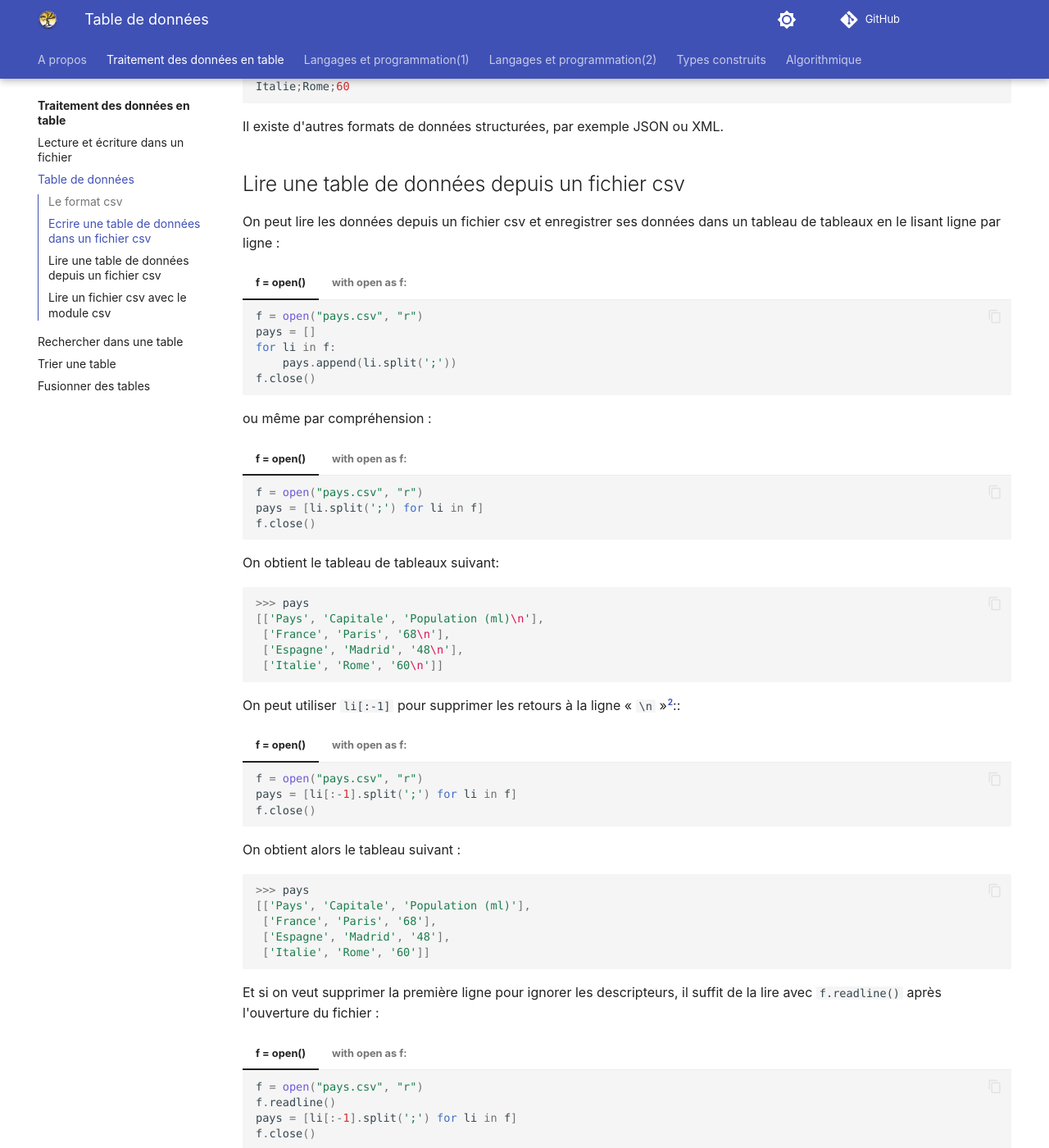
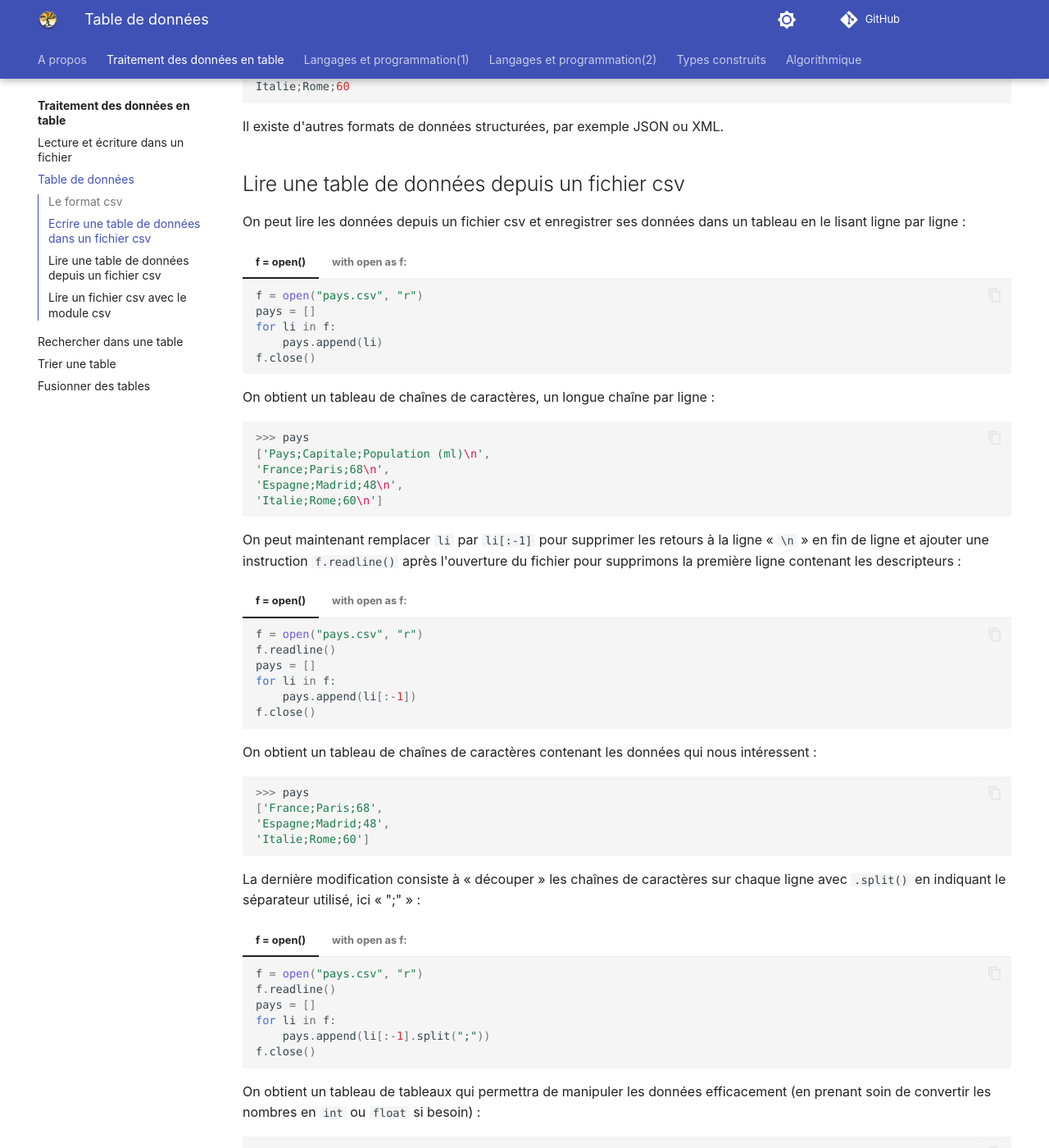
Before and after one commit to fab-perez/NSI-1, an MkDocs documentation site: the page built from docs/donnees-en-tables/2-table-de-donnees.md, in a window 1280 px wide and 1400 px high, scrolled down 1511 px. Shown: the whole window at 82% size. Built offline with MkDocs 1.6.1 and Material for MkDocs 9.7.7, drawn with Linux system fonts in a browser that asks for light colours; emoji names are drawn with the system emoji font; comment, search, counter and statistics services are not loaded; some of the changed text lies outside the part shown.

Commit message:
Add files via upload

````diff
--- a/docs/donnees-en-tables/2-table-de-donnees.md
+++ b/docs/donnees-en-tables/2-table-de-donnees.md
@@ -75,7 +75,7 @@ Il existe d'autres formats de données structurées, par exemple JSON ou XML.
 
 ##	Lire une table de données depuis un fichier csv
 
-On peut lire les données depuis un fichier csv et enregistrer ses données dans un tableau de tableaux en le lisant ligne par ligne :
+On peut lire les données depuis un fichier csv et enregistrer ses données dans un tableau en le lisant ligne par ligne :
 
 
 === "f = open()"
@@ -83,7 +83,7 @@ On peut lire les données depuis un fichier csv et enregistrer ses données dans
     f = open("pays.csv", "r")
     pays = []
     for li in f:
-        pays.append(li.split(';'))
+        pays.append(li)
     f.close()
 
     ```
@@ -93,77 +93,102 @@ On peut lire les données depuis un fichier csv et enregistrer ses données dans
     with open("pays.csv", "r") as f:
         pays = []
         for li in f:
-            pays.append(li.split(';'))
+            pays.append(li)
     ```
 
-ou même par compréhension :
+On obtient un tableau de chaînes de caractères, un longue chaîne par ligne :
+
+``` py
+>>> pays
+['Pays;Capitale;Population (ml)\n',
+'France;Paris;68\n',
+'Espagne;Madrid;48\n',
+'Italie;Rome;60\n']
+```
+
+On peut maintenant remplacer `li` par `li[:-1]` pour supprimer les retours à la ligne « `\n` » en fin de ligne
+et ajouter une instruction `f.readline()` après l'ouverture du fichier pour supprimons la première ligne contenant les descripteurs :
+
+
 
 === "f = open()"
     ``` py
     f = open("pays.csv", "r")
-    pays = [li.split(';') for li in f]
+	f.readline()
+    pays = []
+    for li in f:
+        pays.append(li[:-1])
+    f.close()
+
+    ```
+
+=== "with open as f:"
+    ``` py
+    with open("pays.csv", "r") as f:
+		f.readline()
+        pays = []
+        for li in f:
+            pays.append(li[:-1])
+    ```
+
+On obtient un tableau de chaînes de caractères contenant les données qui nous intéressent :
+
+``` py
+>>> pays
+['France;Paris;68',
+'Espagne;Madrid;48',
+'Italie;Rome;60']
+```
+
+La dernière modification consiste à « découper » les chaînes de caractères sur chaque ligne avec `.split()` en indiquant le séparateur utilisé, ici « ";" » :
+
+
+=== "f = open()"
+    ``` py
+    f = open("pays.csv", "r")
+	f.readline()
+	pays = []
+    for li in f:
+        pays.append(li[:-1].split(";"))
+    f.close()
+
+    ```
+
+=== "with open as f:"
+    ``` py
+    with open("pays.csv", "r") as f:
+		f.readline()
+        pays = []
+        for li in f:
+            pays.append(li[:-1].split(";"))
+    ```
+
+
+On obtient un tableau de tableaux qui permettra de manipuler les données efficacement (en prenant soin de convertir les nombres en  `int` ou `float` si besoin) :
+
+``` py
+>>> pays
+[['France', 'Paris', '68'],
+['Espagne', 'Madrid', '48'],
+['Italie', 'Rome', '60']]
+```
+
+
+On pouvait aussi écrire la même chose directement par compréhension :
+
+=== "f = open()"
+    ``` py
+    f = open("pays.csv", "r")
+	f.readline()
+    pays = [li[:-1].split(";") for li in f]
     f.close()
     ```
 
 === "with open as f:"
     ``` py
     with open("pays.csv", "r") as f:
-        pays = [li.split(';') for li in f]
-    ```
-
-On obtient le tableau de tableaux suivant:
-
-``` py
->>> pays
-[['Pays', 'Capitale', 'Population (ml)\n'],
- ['France', 'Paris', '68\n'],
- ['Espagne', 'Madrid', '48\n'],
- ['Italie', 'Rome', '60\n']]
-```
-
-On peut utiliser `li[:-1]` pour supprimer les retours à la ligne « `\n` »[^2.2]::
-
-[^2.2]: Ou encore en utilisant la méthode `splitlines()` on peut écrire `>>> pays = [li.split(';') for li in f.read().splitlines()]`.
-
-=== "f = open()"
-    ``` py
-    f = open("pays.csv", "r")
-    pays = [li[:-1].split(';') for li in f]
-    f.close()
-    ```
-
-=== "with open as f:"
-    ``` py
-    with open("pays.csv", "r") as f:
-        pays = [li[:-1].split(';') for li in f]
-    ```
-
-
-On obtient alors le tableau suivant :
-
-``` py
->>> pays
-[['Pays', 'Capitale', 'Population (ml)'],
- ['France', 'Paris', '68'],
- ['Espagne', 'Madrid', '48'],
- ['Italie', 'Rome', '60']]
-```
-
-Et si on veut supprimer la première ligne pour ignorer les descripteurs, il suffit de la lire avec `f.readline()` après l'ouverture du fichier :
-
-=== "f = open()"
-    ``` py
-    f = open("pays.csv", "r")
-    f.readline()
-    pays = [li[:-1].split(';') for li in f]
-    f.close()
-    ```
-
-=== "with open as f:"
-    ``` py
-    with open("pays.csv", "r") as f:
-        f.readline()
-        pays = [li[:-1].split(';') for li in f]
+		f.readline()
+        pays = [li[:-1].split(";") for li in f]
     ```
 
 
@@ -269,8 +294,8 @@ On obtient un tableau de tableaux :
 ``` py
 >>> pays
 [['Pays', 'Capitale', 'Population (millions)'],
- ['France', 'Paris', '68'],
- ['Italie', 'Rome', '60']]
+['France', 'Paris', '68'],
+['Italie', 'Rome', '60']]
 ```
 
 :warning: À noter que toutes les valeurs sont au format `str`, y compris les nombres, il faudra en tenir compte dans l'utilisation de ces données par la suite programme.
````
